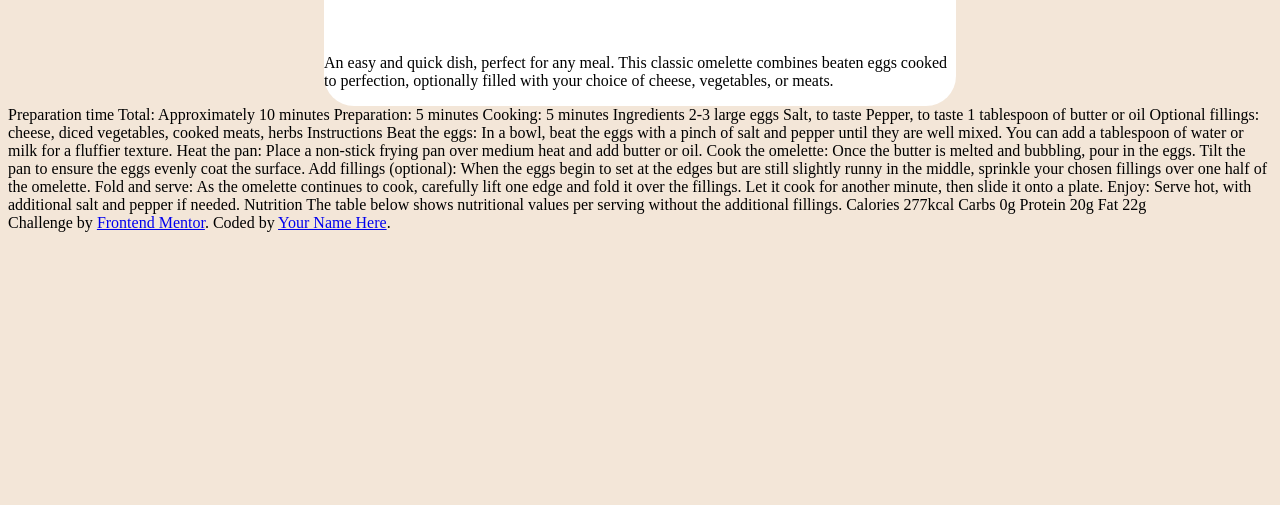
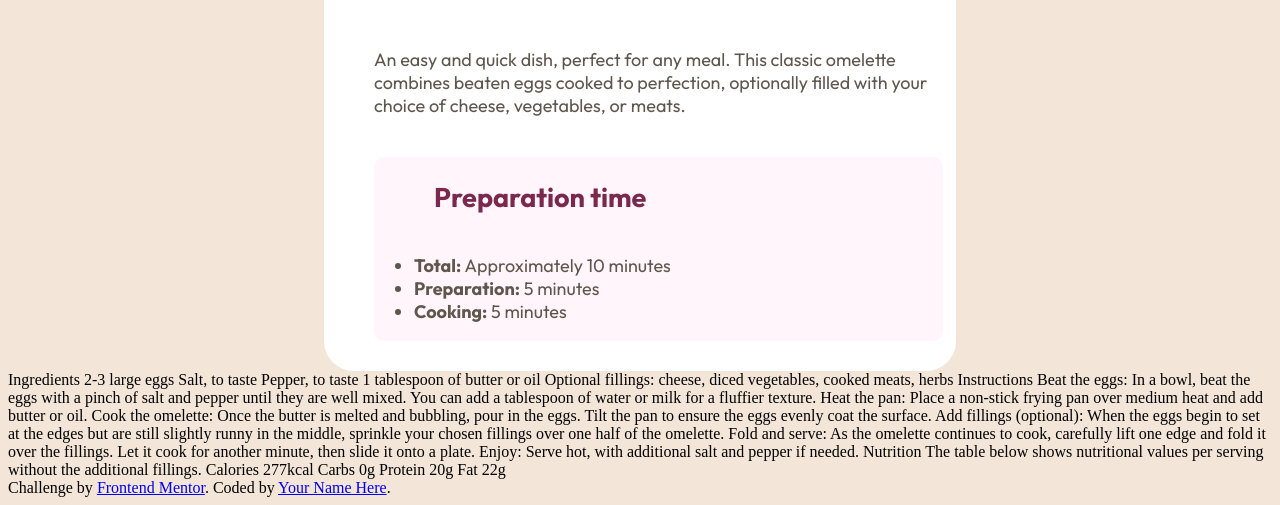
Before and after one commit to joaovictor31/Recipe-page, a plain HTML site: page index.html in a window 1280 px wide. Shown: the part 583-1088 px from the top of the page. Before the commit the page ends 823 px from the top, so only its background shows below. Drawn offline with Linux system fonts and the light colour scheme.

Commit message:
Add. Preparation Time

```diff
--- a/index.html
+++ b/index.html
@@ -15,10 +15,27 @@
     <div id="principal">
     <img src="assets/images/image-omelette.jpeg" alt="Omelette" class="imagem">
     <h1 class="titulo"> Simple Omelette Recipe</h1>
-    <p>An easy and quick dish, perfect for any meal. This classic omelette combines beaten eggs cooked
+    <p class="subtitulo">An easy and quick dish, perfect for any meal. This classic omelette combines beaten eggs cooked
       to perfection, optionally filled with your choice of cheese, vegetables, or meats.</p>
+
+      <div id="preparation">
+        <h2 class="subtitulo2"> Preparation time</h2>
+        <ul>
+          <li> <b>Total:</b> Approximately 10 minutes</li>
+          <li> <b>Preparation:</b> 5 minutes</li>
+          <li> <b>Cooking:</b> 5 minutes</li>
+        </ul>
+
+      </div>
+
+
+
+
   </section>
-    </div>
+
+
+
+
 
 </main>
 
@@ -26,11 +43,11 @@
 
 
 
-  Preparation time
 
-  Total: Approximately 10 minutes
-  Preparation: 5 minutes
-  Cooking: 5 minutes
+
+
+
+
 
   Ingredients
 
--- a/style.css
+++ b/style.css
@@ -2,6 +2,11 @@
 @font-face {
     font-family: "Young Serif";
     src: url(assets/fonts/young-serif/YoungSerif-Regular.ttf);
+}
+
+@font-face {
+    font-family: "Outfit";
+    src: url(assets/fonts/outfit/Outfit-VariableFont_wght.ttf);
 }
 
 :root{
@@ -32,6 +37,7 @@ section{
     margin-top: 80px;
     width:50%;
     display: flex;
+    flex-wrap: wrap;
     flex-direction: column;
     background-color: var(--cor-sWhite);
     border-radius: 30px;
@@ -41,11 +47,10 @@ section{
     width: 90%;
     padding: 25px;
     border-radius: 50px;
-   margin: auto;
+    margin: auto;
 }
 
 .titulo{
-    font-family: var(--fonte01);
     font-weight: 400;
     font-family: "Young Serif", serif;
     color: var(--cor-sDarkCharcoal);
@@ -53,6 +58,33 @@ section{
     text-align: left;
     margin-left: 50px;
 
+}
 
+.subtitulo{
+    font-family: "Outfit", sans-serif;
+    color: var(--cor-sWengeBrown);
+    width: 90%;
+    font-size: 18px;
+    text-align: left;
+    margin:10px 30px 30px 50px;
+}
+
+.subtitulo2{
+    margin-left: 60px;
+    color: var(--cor-pDarkRaspberry);
+}
+
+#preparation{
+    width: 90%;
+    margin: auto;
+    display: flex;
+    align-items: flex-start;
+    flex-direction: column;
+    background-color: var(--cor-sRoseWhite);
+    font-family: "Outfit", sans-serif;
+    font-size: 18px;
+    margin:10px 30px 30px 50px;
+    border-radius: 10px;
+    color: var(--cor-sWengeBrown);
 
 }
```
